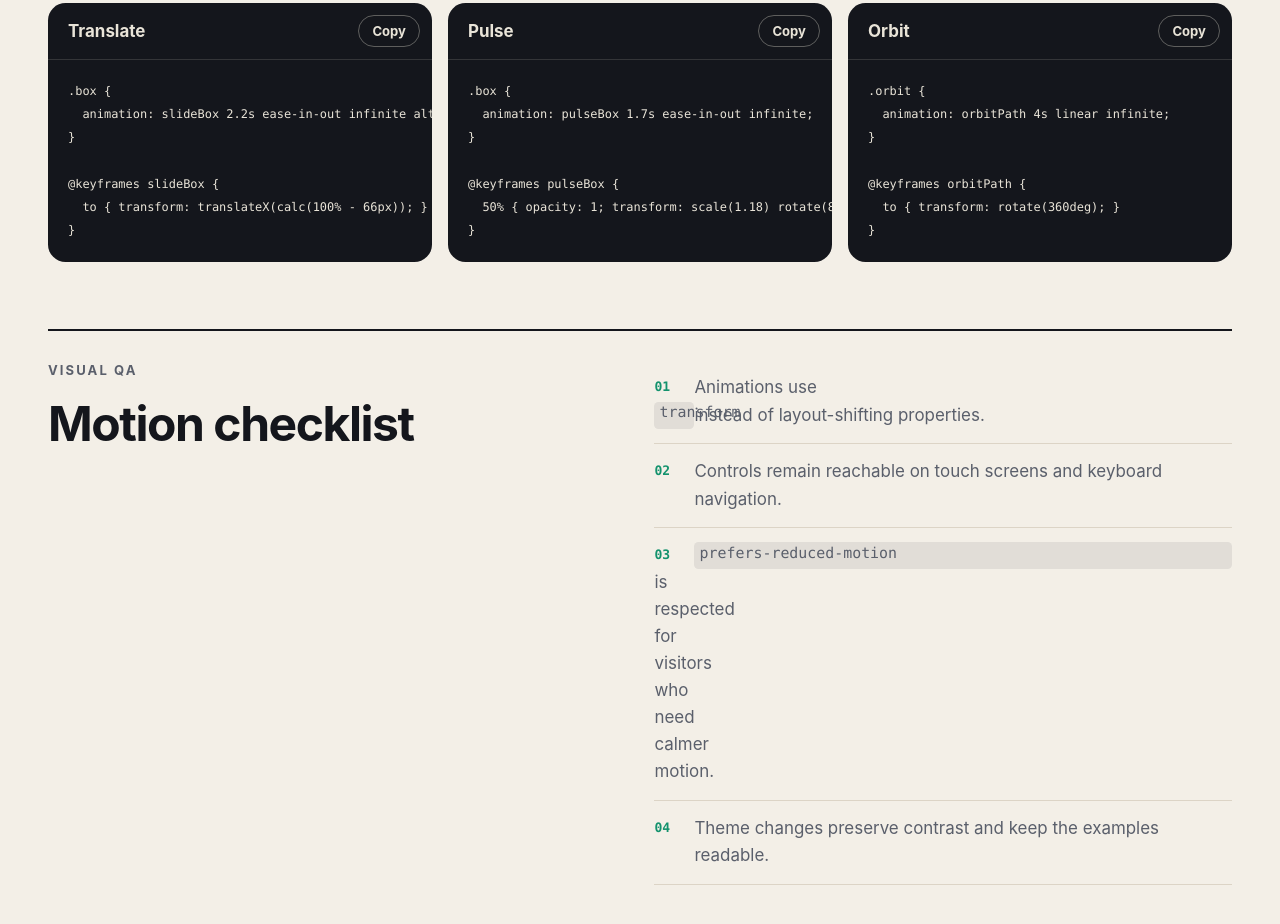
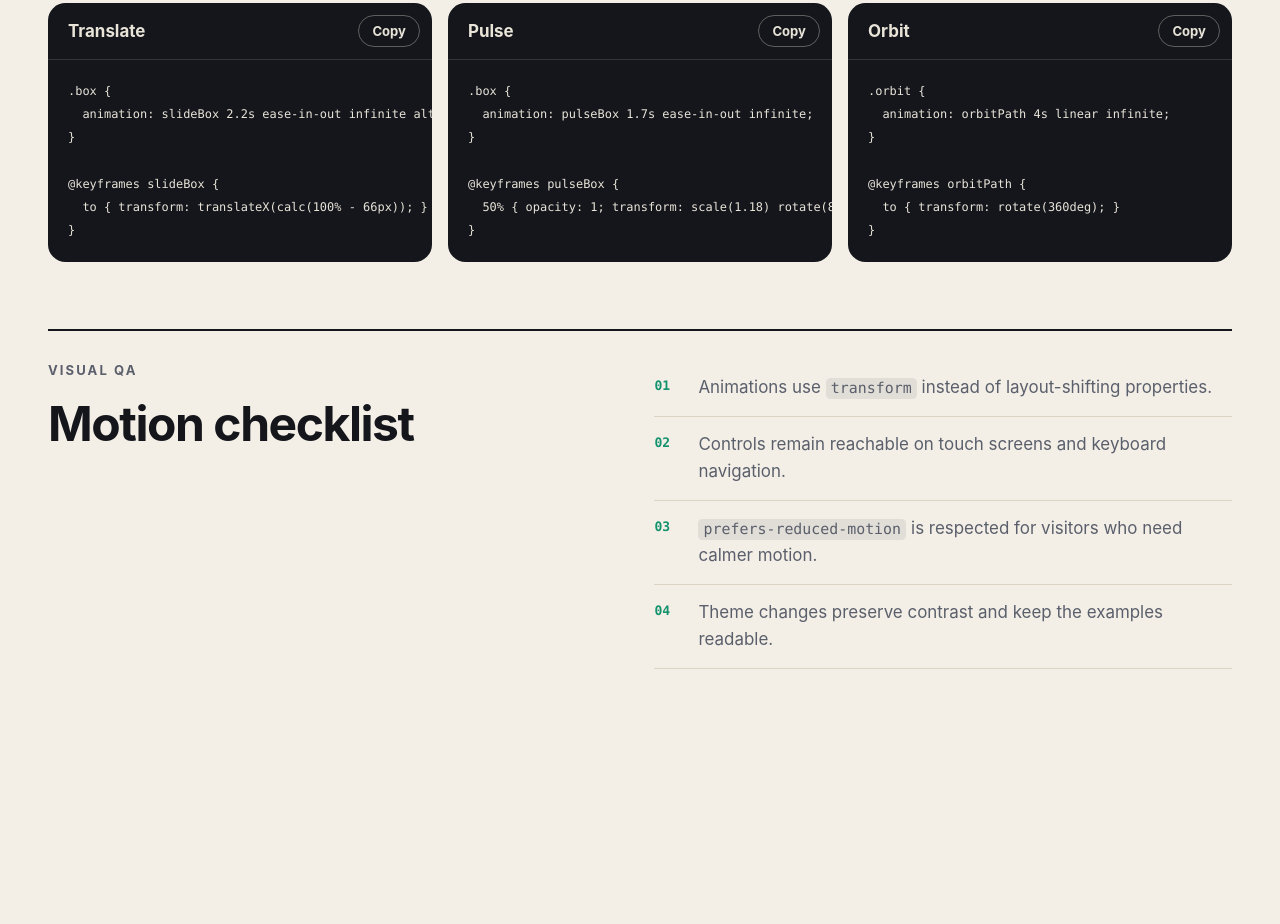
Before and after one commit to abdimannor/box-animations, a plain HTML site: page index.html in a window 1280 px wide. Shown: the part 1228-2152 px from the top of the page. After the commit the page ends 1964 px from the top, so only its background shows below. Drawn offline with Linux system fonts and the light colour scheme.

Commit message:
Keep checklist items in one text flow with absolutely placed counters

```diff
--- a/style.css
+++ b/style.css
@@ -226,12 +226,11 @@
   .quality-panel ul { counter-reset: check; }
   .quality-panel li {
     counter-increment: check;
-    display: grid;
-    grid-template-columns: 2.5rem 1fr;
-    padding-block: 0.9rem;
+    position: relative;
+    padding: 0.9rem 0 0.9rem 2.75rem;
     border-block-end: 1px solid var(--line);
   }
-  .quality-panel li::before { content: counter(check, decimal-leading-zero); font: 600 var(--step--1)/2 var(--mono); color: var(--a3); }
+  .quality-panel li::before { content: counter(check, decimal-leading-zero); position: absolute; inset-inline-start: 0; inset-block-start: 0.9rem; font: 600 var(--step--1)/1.9 var(--mono); color: var(--a3); }
 
   @media (width < 40rem) {
     .hero { grid-template-columns: 1fr; justify-items: start; }
```
